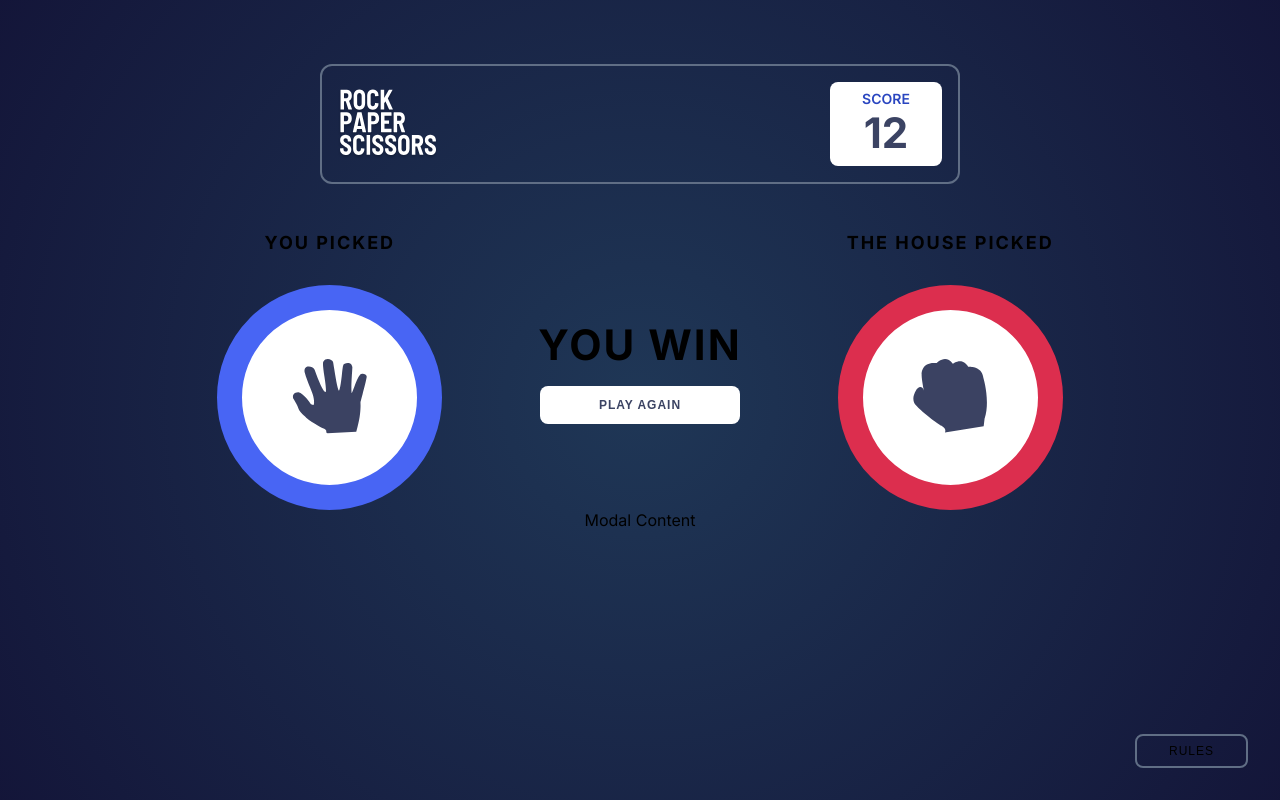
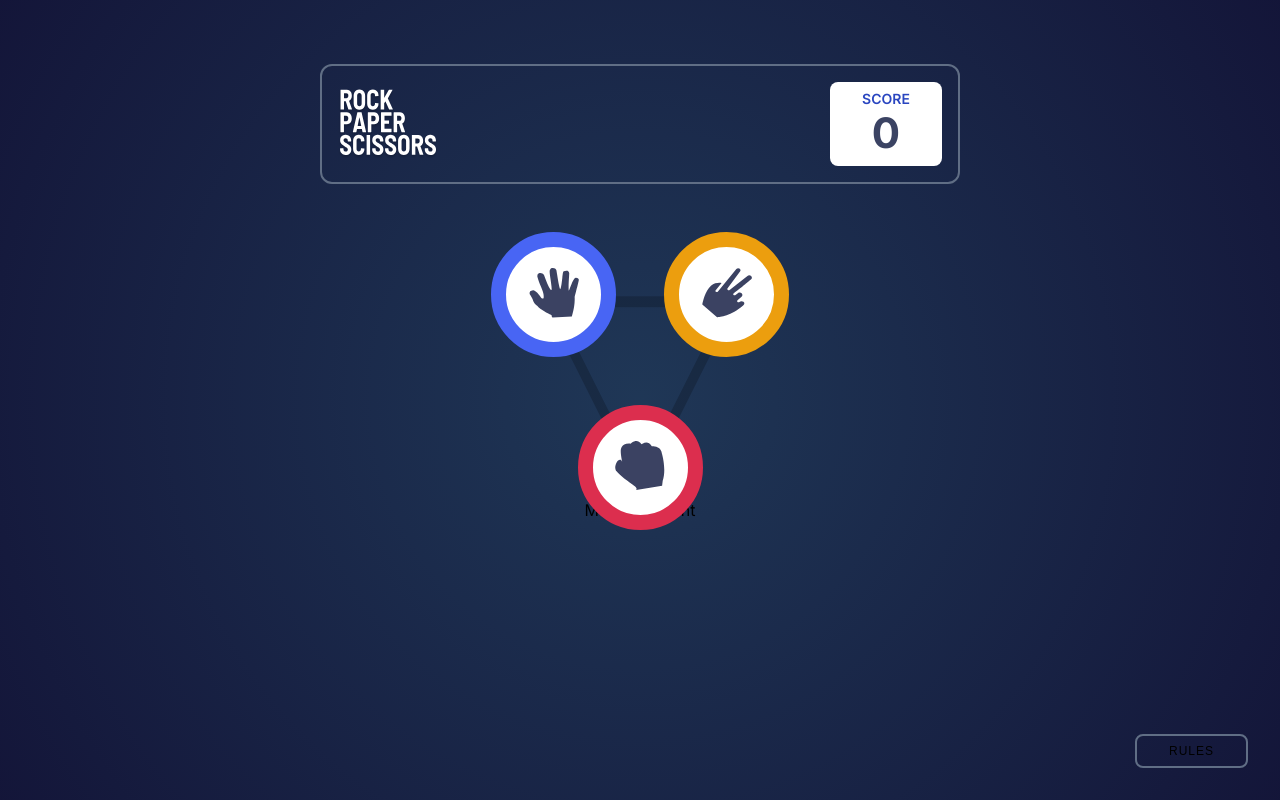
Before and after one commit to ev0lveDD/rock-paper-scissors-lizard-spock, a Next.js app: page / in a window 1280 px wide. Built offline with nearby package versions, Linux system fonts and the light colour scheme.

Commit message:
Added game logic, further work is underway to arrange elements

```diff
--- /dev/null
+++ b/Components/Game/game.js
@@ -0,0 +1,89 @@
+'use client';
+import classes from "./game.module.css";
+import { useState, useEffect } from "react";
+
+import GameHeader from "@/Components/GameHeader/game-header";
+import GameBody from "@/Components/GameBody/game-body";
+import PickBody from "@/Components/PickBody/pick-body";
+import RulesModal from "@/Components/RulesModal/rules-modal";
+import RulesButton from "@/Components/RulesButton/rules-button";
+
+export default function Game() {
+
+    const [playerPick, setPlayerPick] = useState(null);
+    const [housePick, setHousePick] = useState(null);
+    const [winner, setWinner] = useState(null);
+    const [score, setScore] = useState(0);
+
+    function getHousePick() {
+        setTimeout(houseRoll, 3000);
+    }
+
+    useEffect(()=>{
+        setTimeout(checkWinner,2000);
+    },[housePick]);
+
+    useEffect(() => {
+        if(winner==="Player"){
+            setScore(previous => previous +1);
+        }
+    }, [winner])
+
+    function houseRoll(){
+        const roll = Math.floor(Math.random() * 3);
+        if(roll===0){
+            setHousePick("rock");
+        } else if(roll===1) {
+            setHousePick("paper")
+        } else {
+            setHousePick("scissors")
+        }
+    }
+
+    function checkWinner() {
+        if(playerPick === "rock" & housePick === "paper") {
+            setWinner("House");
+        } else if (playerPick === "rock" & housePick === "scissors") {
+            setWinner("Player")
+        } else if (playerPick === "rock" & housePick === "rock") {
+            setWinner("Draw")
+        } else if (playerPick === "paper" & housePick === "rock") {
+            setWinner("Player")
+        } else if (playerPick === "paper" & housePick === "scissors") {
+            setWinner("House")
+        } else if (playerPick === "paper" & housePick === "paper") {
+            setWinner("Draw")
+        } else if (playerPick === "scissors" & housePick === "paper") {
+            setWinner("Player")
+        } else if (playerPick === "scissors" & housePick === "rock") {
+            setWinner("House")
+        } else if (playerPick === "scissors" & housePick === "scissors") {
+            setWinner("Draw")
+        } else {
+            null;
+        }
+        console.log(housePick);
+        console.log(playerPick);
+    }
+
+    function restartGame() {
+        setPlayerPick(null);
+        setHousePick(null);
+        setWinner(null);
+    }
+
+    return (
+        <main className={classes.main}>
+        <GameHeader score={score}/>
+        {/* <GameBody /> */}
+
+        {playerPick ?
+        <PickBody playerPick={playerPick} housePick={housePick} winner={winner} restartGame={restartGame}/>
+         :
+        <GameBody setPlayerPick={setPlayerPick}  getHousePick={getHousePick}/>}
+
+        <RulesModal />
+        <RulesButton />
+        </main>
+    );
+}
--- /dev/null
+++ b/Components/Game/game.module.css
@@ -0,0 +1,6 @@
+.main {
+    display: flex;
+    flex-direction: column;
+    align-items: center;
+    min-height: 100vh;
+  }
--- a/Components/GameBody/game-body.js
+++ b/Components/GameBody/game-body.js
@@ -7,7 +7,7 @@ import paperIcon from "@/public/icon-paper.svg";
 import scissorsIcon from "@/public/icon-scissors.svg";
 import rockIcon from "@/public/icon-rock.svg";
 
-export default function GameBody() {
+export default function GameBody({setPlayerPick, getHousePick}) {
     return(
         <div className={classes.gameBody}>
             <div className={classes.gameBodyBackgroundWraper}>
@@ -15,11 +15,17 @@ export default function GameBody() {
             </div>
             <div className={classes.gameBodyButtonsWraper}>
                 <div className={classes.gameButtonTopRow}>
-                    <button className={classes.paperButton}><Image src={paperIcon} alt="Paper Icon" height={50} width={50}/></button>
-                    <button className={classes.scissorsButton}><Image src={scissorsIcon} alt="Scissors Icon" height={50} width={50}/></button>
+                    <button className={classes.paperButton} onClick={()=>{setPlayerPick("paper");getHousePick()}}>
+                        <Image src={paperIcon} alt="Paper Icon" height={50} width={50}/>
+                    </button>
+                    <button className={classes.scissorsButton} onClick={()=>{setPlayerPick("scissors");getHousePick()}}>
+                        <Image src={scissorsIcon} alt="Scissors Icon" height={50} width={50}/>
+                    </button>
                 </div>
                 <div className={classes.gameButtonBottomRow}>
-                    <button className={classes.rockButton}><Image src={rockIcon} alt="Rock Icon" height={50} width={50}/></button>
+                    <button className={classes.rockButton} onClick={()=>{setPlayerPick("rock");getHousePick()}}>
+                        <Image src={rockIcon} alt="Rock Icon" height={50} width={50}/>
+                    </button>
                 </div>
             </div>
         </div>
--- a/Components/GameHeader/game-header.js
+++ b/Components/GameHeader/game-header.js
@@ -2,13 +2,13 @@ import Image from "next/image";
 import classes from "./game-header.module.css";
 import logo from "@/public/logo.svg"
 
-export default function GameHeader () {
+export default function GameHeader ({score}) {
     return(
         <div className={classes.gameHeader}>
             <Image className={classes.gameLogo} src={logo} alt="Game Logo" height={70} width={100}/>
             <div className={classes.gameHeaderResultWrapper}>
                 <p>SCORE</p>
-                <h1>12</h1>
+                <h1>{score}</h1>
             </div>
         </div>
     );
--- a/Components/PickBody/pick-body.js
+++ b/Components/PickBody/pick-body.js
@@ -7,26 +7,40 @@ import paperIcon from "@/public/icon-paper.svg";
 import scissorsIcon from "@/public/icon-scissors.svg";
 import rockIcon from "@/public/icon-rock.svg";
 
-export default function PickBody() {
-
-    const [winner, setWinner] = useState("Player");
+export default function PickBody({playerPick, housePick, winner, restartGame}) {
 
     return(
         <div className={classes.pickBodyWraper}>
             <div className={classes.pickColumn}>
                 <p>YOU PICKED</p>
-                <button className={classes.paperButton}><Image src={paperIcon} alt="Paper Icon" height={75} width={75}/></button>
+                <button className={playerPick === "paper" ? classes.paperButton : playerPick === "scissors" ? classes.scissorsButton : playerPick === "rock" ? classes.rockButton : null} >
+                    <Image
+                    src={playerPick === "paper" ? paperIcon : playerPick === "scissors" ? scissorsIcon : playerPick === "rock" ? rockIcon : null}
+                    alt={playerPick + " Icon"}
+                    height={75}
+                    width={75}/>
+                </button>
                 <div className={winner==="Player" ? classes.circleWave : classes.noWave}></div>
                 <div className={winner==="Player" ? classes.circleWave2 : classes.noWave}></div>
                 <div className={winner==="Player" ? classes.circleWave3 : classes.noWave}></div>
             </div>
-            <div className={classes.pickResultColumn}>
-                <h1>{winner==="Player" ? "YOU WIN" : "YOU LOSE"}</h1>
-                <button onClick={() => {setWinner("House")}}>PLAY AGAIN</button>
-            </div>
+            {winner ?
+                <div className={classes.pickResultColumn}>
+                    <h1>{winner==="Player" ? "YOU WIN" : winner==="House" ? "YOU LOSE" : "DRAW"}</h1>
+                    <button onClick={() => {restartGame()}}>PLAY AGAIN</button>
+                </div>
+                : null}
             <div className={classes.pickColumn}>
                 <p>THE HOUSE PICKED</p>
-                <button className={classes.rockButton}><Image src={rockIcon} alt="Rock Icon" height={75} width={75}/></button>
+                {housePick ?
+                    <button className={housePick === "paper" ? classes.paperButton : housePick === "scissors" ? classes.scissorsButton : housePick === "rock" ? classes.rockButton : null} >
+                        <Image
+                            src={housePick === "paper" ? paperIcon : housePick === "scissors" ? scissorsIcon : housePick === "rock" ? rockIcon : null}
+                            alt={playerPick + " Icon"}
+                            height={75}
+                            width={75}/>
+                    </button>
+                : <div className={classes.pickLoaderContainer}><div className={classes.pickLoader}></div></div>}
                 <div className={winner==="House" ? classes.circleWave : classes.noWave}></div>
                 <div className={winner==="House" ? classes.circleWave2 : classes.noWave}></div>
                 <div className={winner==="House" ? classes.circleWave3 : classes.noWave}></div>
--- a/Components/PickBody/pick-body.module.css
+++ b/Components/PickBody/pick-body.module.css
@@ -119,6 +119,22 @@
     display: none;
   }
 
+  .pickLoaderContainer {
+    width: 225px;
+    height: 225px;
+    border-radius: 50%;
+    display: flex;
+    align-items: center;
+    justify-content: center;
+  }
+
+  .pickLoader {
+    width: 150px;
+    height: 150px;
+    border-radius: 50%;
+    background: #17223e;
+  }
+
   @keyframes waves {
     0% {
       transform: scale(1);
--- a/app/page.js
+++ b/app/page.js
@@ -1,20 +1,9 @@
-import Image from "next/image";
 import classes from "./page.module.css";
 
-import GameHeader from "@/Components/GameHeader/game-header";
-import GameBody from "@/Components/GameBody/game-body";
-import PickBody from "@/Components/PickBody/pick-body";
-import RulesModal from "@/Components/RulesModal/rules-modal";
-import RulesButton from "@/Components/RulesButton/rules-button";
+import Game from "@/Components/Game/game";
 
 export default function Home() {
   return (
-    <main className={classes.main}>
-      <GameHeader />
-      {/* <GameBody /> */}
-      <PickBody />
-      <RulesModal />
-      <RulesButton />
-    </main>
+    <Game />
   );
 }
```
